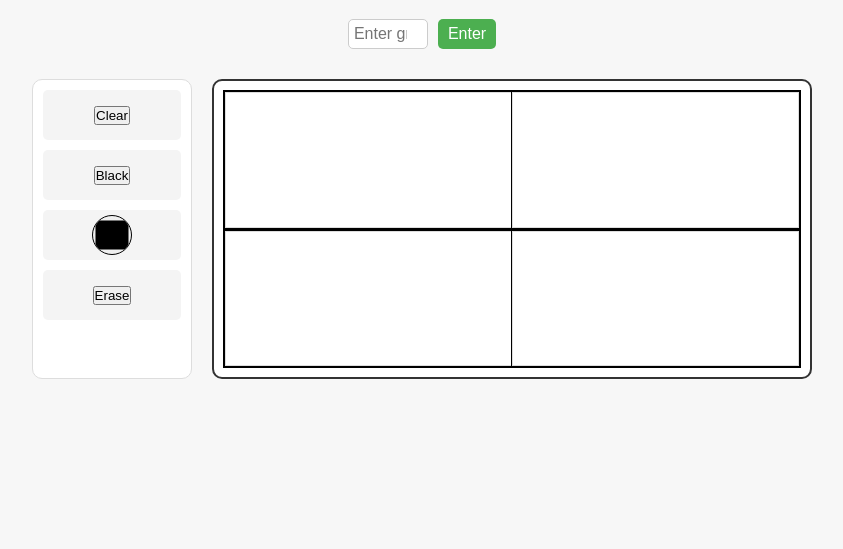
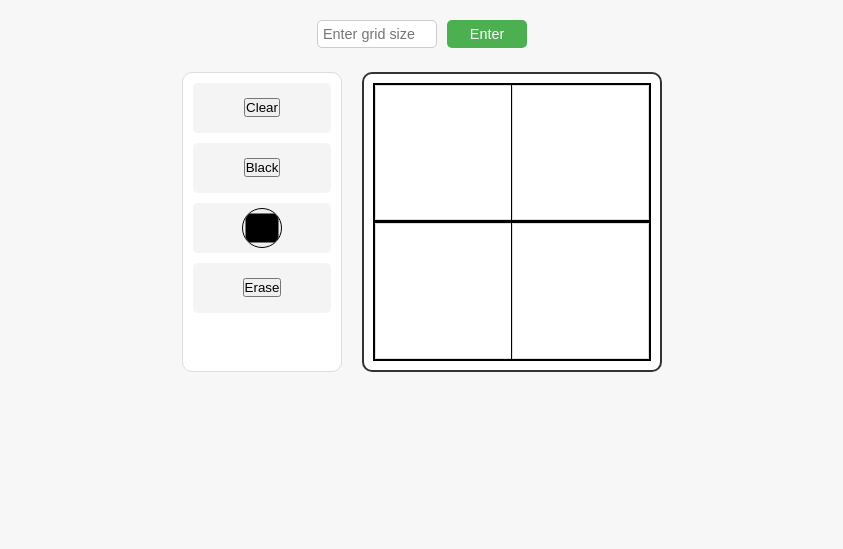
Before and after one commit to yamkelajack06/Etch-a-sketch, a plain HTML site: page index.html in a window 1280 px wide. Shown: the part 251-800 px from the top of the page, without its empty margins (218-1061 px from the left). Drawn offline with Linux system fonts and the light colour scheme.

Commit message:
I added modified the size of the button and input field and made them smalle

```diff
--- a/style.css
+++ b/style.css
@@ -1,4 +1,4 @@
-/* Global Styles */
+
 * {
     margin: 0;
     padding: 0;
@@ -15,11 +15,11 @@ body {
     min-height: 100vh;
 }
 
-/* Title and Slogan */
 .title-container {
     display: flex;
     justify-content: center;
     margin-bottom: 15px;
+    height: 10%;
 }
 
 .slogan-container {
@@ -30,26 +30,31 @@ body {
     color: #555;
 }
 
-/* Size Control */
 .size-control {
     display: flex;
     justify-content: center;
     padding: 10px;
     margin-bottom: 20px;
     gap: 10px;
+    align-items: center;
+    width: 350px;
+    height: 35px;
 }
 
 #grid-size {
     padding: 5px;
-    font-size: 1rem;
+    font-size: .9rem;
     width: 80px;
     border: 1px solid #ccc;
     border-radius: 5px;
+    height: 2em;
+    width: 120px;
 }
 
 #size-button {
-    padding: 5px 10px;
-    font-size: 1rem;
+    font-size: .9rem;
+    height: 2em;
+    width: 80px;
     background-color: #4CAF50;
     color: white;
     border: none;
@@ -62,7 +67,6 @@ body {
     background-color: #45a049;
 }
 
-/* Controls Section */
 .grid-and-controls {
     display: flex;
     gap: 20px;
@@ -125,9 +129,9 @@ body {
     cursor: pointer;
 }
 
-/* Grid Section */
+
 .grid-container {
-    width: 600px;
+    width: 300px;
     height: 300px;
     display: flex;
     justify-content: center;
@@ -141,6 +145,7 @@ body {
 .grid {
     display: grid;
     grid-template-columns: repeat(16, 1fr);
+    grid-template-rows: repeat(16, 1fr);
     grid-gap: 1px;
     width: 100%;
     height: 100%;
```
